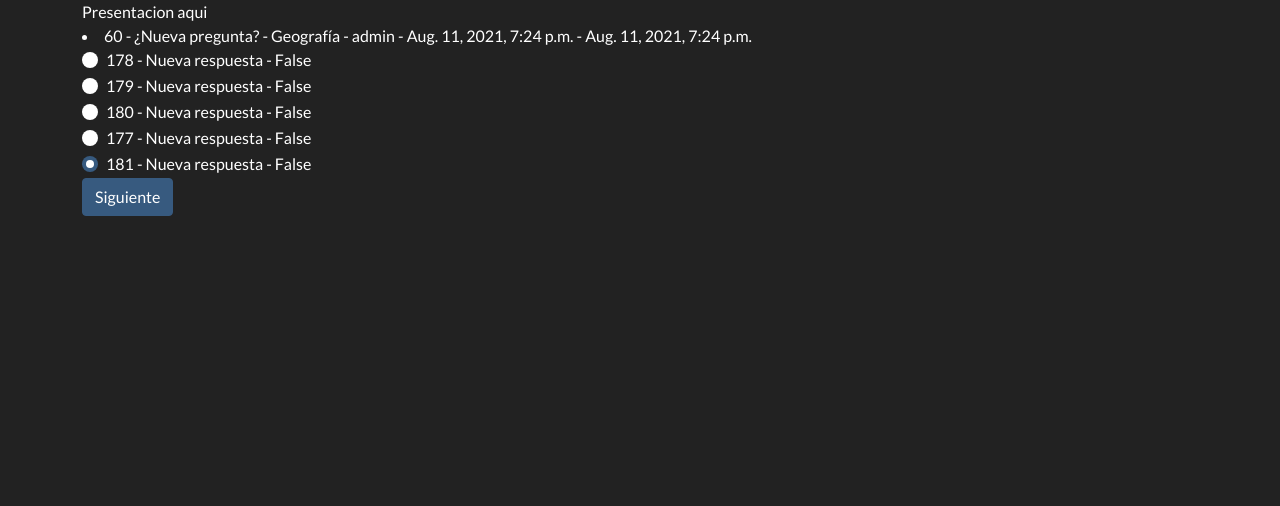
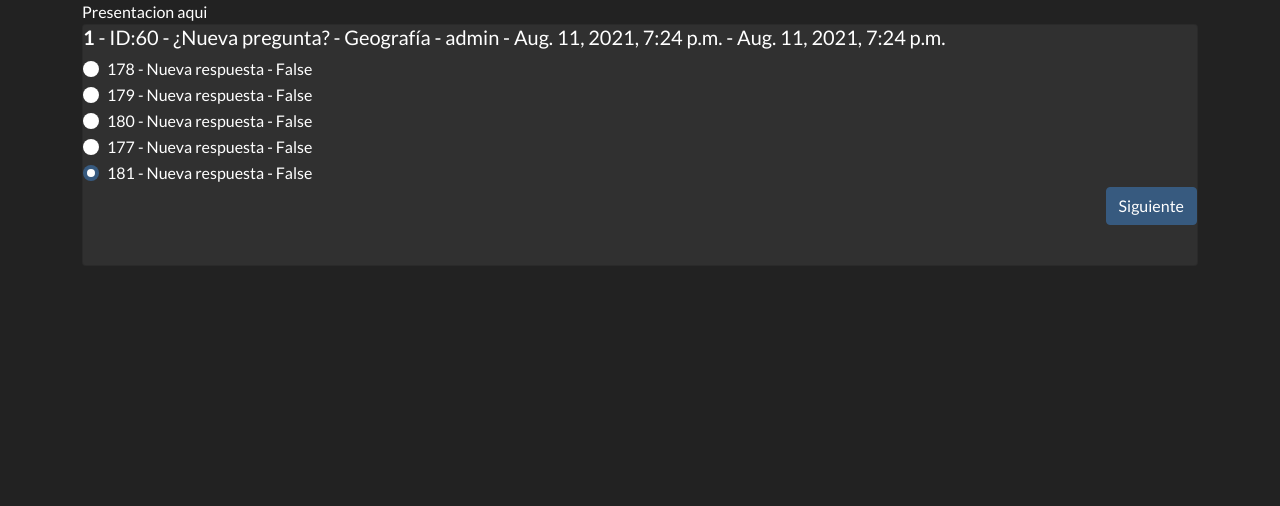
Before and after one commit to Enzostik/Proyecto_InfoCh2021, a Django app: page /partida/jugar/ in a window 1280 px wide. Shown: the part 90-596 px from the top of the page. Run offline with Django 3.2, Linux system fonts and the light colour scheme; a user stored in the database is signed in; data comes from the database, SQL or seed files in the repository; both versions use the stored data as it was after the commit; some libraries are stand-ins or nearby versions.

Commit message:
Numero de preguntas (1-5) mostradas.

```diff
--- a/Proyecto_InfoCh2021/static/js/mainGame.js
+++ b/Proyecto_InfoCh2021/static/js/mainGame.js
@@ -26,9 +26,9 @@ function hide(elements) {
 
 
 function main() {
-    let num = 0;
+    let num = 1;
     // Variable que controla el número de preguntas
-    let questions = 4;
+    let questions = 5;
     const btnsNext = document.querySelectorAll('.next');
     const btnsPrev = document.querySelectorAll('.prev');
     const btnPrevi = document.querySelector('.previous');
--- a/juego_chaco/views.py
+++ b/juego_chaco/views.py
@@ -23,7 +23,7 @@ def generar_cuestionario(cantidad):
     random_preguntas=Pregunta.objects.order_by('?')[:cantidad]
     #cargar las respuestas correspondientes ordenadas aleatoriamente
     lista_respuestas={}
-    numero_pregunta=0
+    numero_pregunta=1 #siempre habrá una pregunta como mínimo
     for i in random_preguntas:
         i_respuestas=Respuesta.objects.filter(id_pregunta=i.pk).order_by('?')
         lista_respuestas[i]=[numero_pregunta,i_respuestas]
--- a/templates/juego/jugar.html
+++ b/templates/juego/jugar.html
@@ -5,7 +5,6 @@
 {% block titulo %}- Jugar{% endblock  %}
 
 {% block load_scr %}
-<link href={% static 'css/example.css' %} rel="stylesheet">
 {% endblock  %}
 
 {% block content %}
@@ -17,8 +16,8 @@
             Presentacion aqui
         </div>
         {% for i,j in juego.items %}
-        <div class="mi-separador pregunta" id="{{j.0}}">
-            <li>{{i.pk}} - ¿{{i.pregunta}}? - {{i.clasificacion}} - {{i.autor}} - {{i.fecha_creacion}} - {{i.fecha_modificacion}}</li>
+        <div class="mi-separador card h-100 pregunta" id="{{j.0}}">
+            <h5 class="card-title"><b>{{j.0}}</b> - ID:{{i.pk}} - ¿{{i.pregunta}}? - {{i.clasificacion}} - {{i.autor}} - {{i.fecha_creacion}} - {{i.fecha_modificacion}}</h5>
             {% for r in j.1%}
             <div class="form-check">
                 <input required class="form-check-input" checked="checked" type="radio" name="RadioRespuesta_{{j.0}}" id="RespuestaInput_{{r.pk}}" value="{{r.pk}}" >
@@ -26,7 +25,9 @@
             </div>
             {% endfor %}
             <input type="hidden" name="formularioUsuario" value="{{j.0}}"/>
-            <button type="button" class="btn btn-secondary prev">Anterior</button> <button type="button" class="btn btn-primary next">Siguiente</button>
+            <div class="text-right" style="margin-top: auto;">
+                <button type="button" class="btn btn-secondary prev">Anterior</button> <button type="button" class="btn btn-primary next">Siguiente</button>
+            </div>
         </div>
         {% endfor %}
         <div class="mi-separador final">
--- a/templates/juego/partida.html
+++ b/templates/juego/partida.html
@@ -21,7 +21,7 @@
     <div class="col-sm-10 col-md-9 py-4">
         <h1>Partida:</h2>
         <p>{{partida.id}}</p>
-        <li class="list-group-item"><b>Usuario: {{partida.usuario}}</b></li>
+        <li class="list-group-item"><b>Usuario: <a href="{% url 'ver_user' partida.usuario.id %}">{{partida.usuario}}</a></b></li>
         <li class="list-group-item"><b>Puntaje: {{partida.puntuacion}}</b></li>
         <li class="list-group-item"><b>Fecha: {{partida.fecha}}</b></li>
     </div>
```
Also changed, not shown: db.sqlite3.
